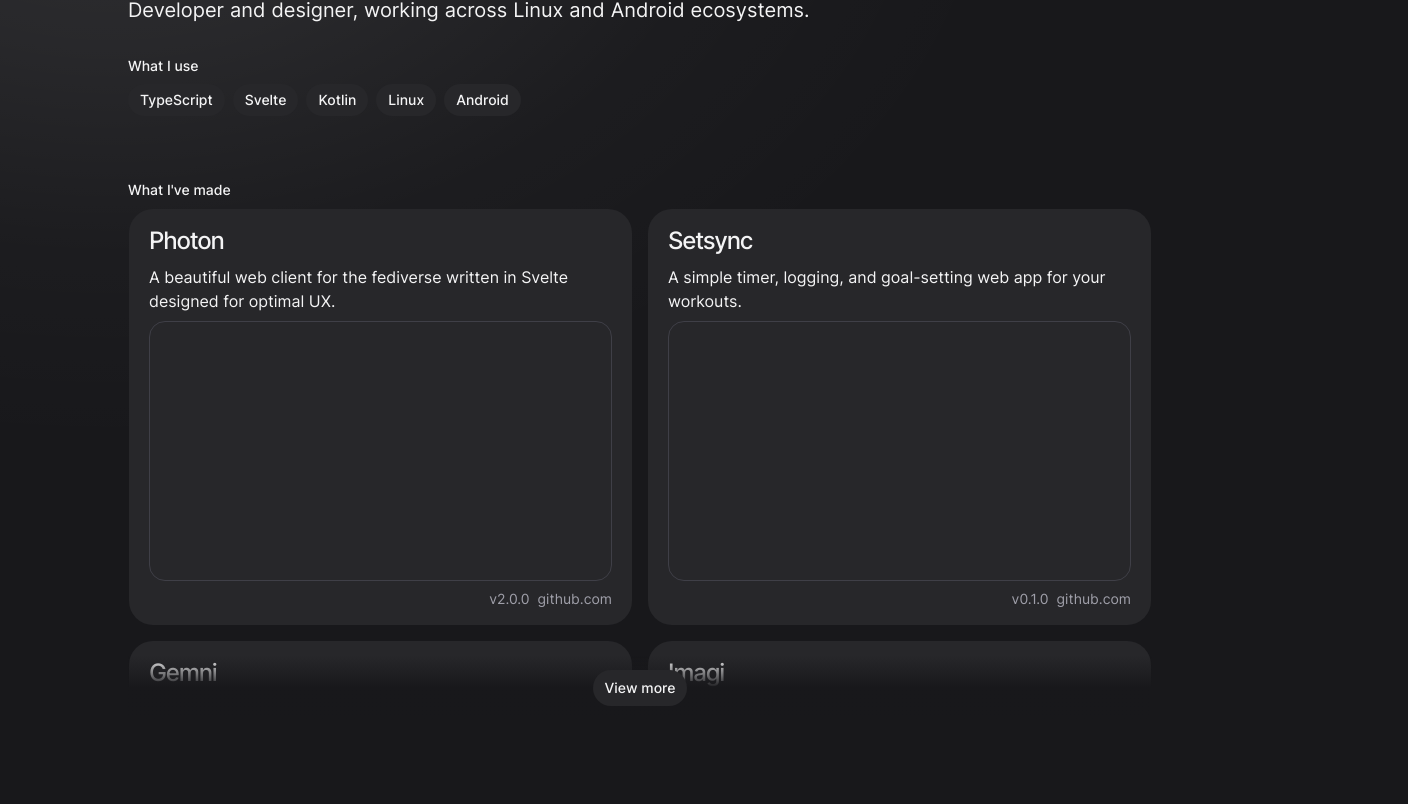
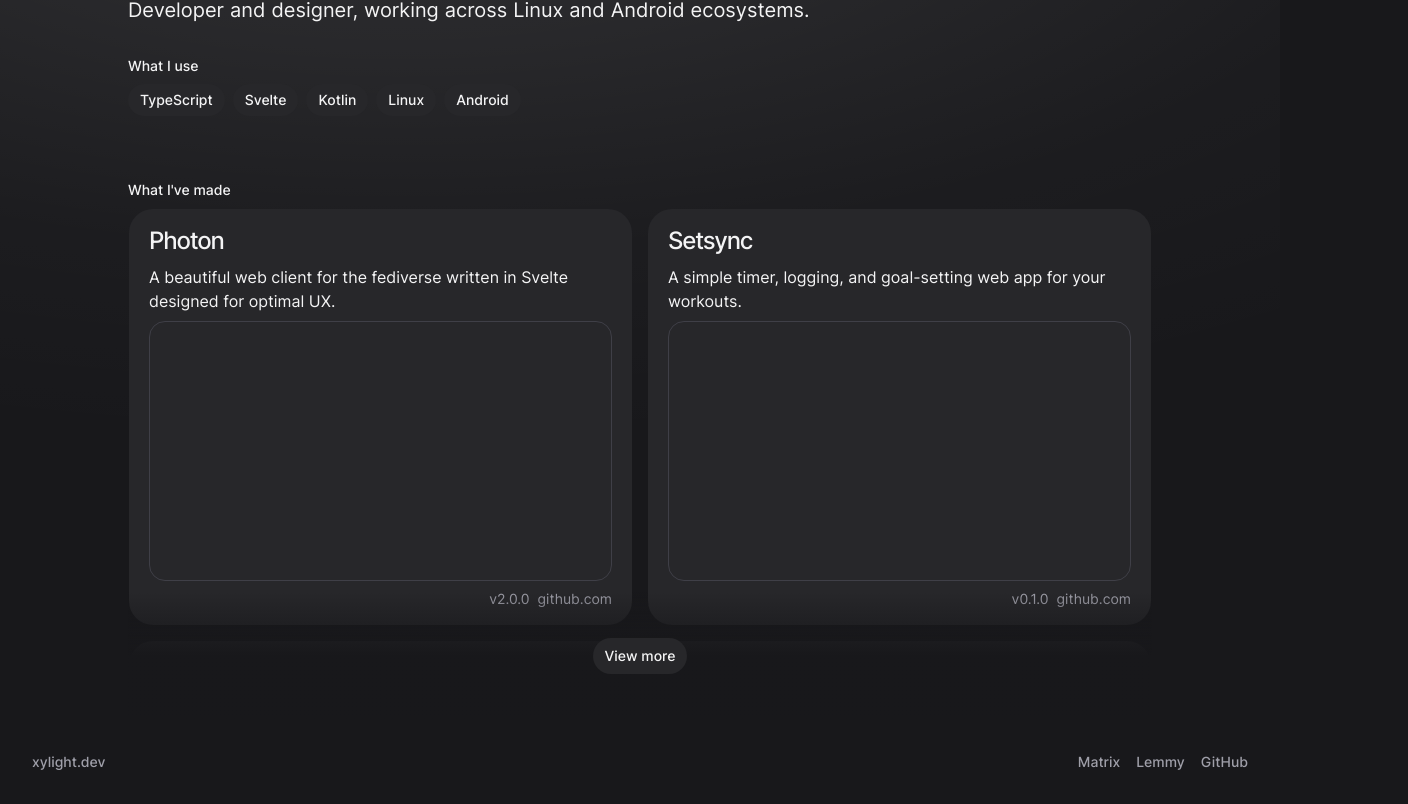
Before and after one commit to Xyphyn/xyphyn.github.io, a SvelteKit app: page / in a window 1280 px wide. Shown: the part 164-968 px from the top of the page, 1408 px wide, since content can reach past the window. Before the commit the page ends 884 px from the top, so only its background shows below. Built offline with nearby package versions, Linux system fonts and the light colour scheme.

Commit message:
misc: add a footer

```diff
--- a/package.json
+++ b/package.json
@@ -15,6 +15,7 @@
 	},
 	"devDependencies": {
 		"@sveltejs/adapter-auto": "^6.0.0",
+		"@sveltejs/adapter-static": "^3.0.8",
 		"@sveltejs/enhanced-img": "^0.6.0",
 		"@sveltejs/kit": "^2.16.0",
 		"@sveltejs/vite-plugin-svelte": "^5.0.0",
--- a/src/routes/+layout.svelte
+++ b/src/routes/+layout.svelte
@@ -1,9 +1,18 @@
 <script lang="ts">
-	import '../app.css';
+	import '../app.css'
 
-	let { children } = $props();
+	let { children } = $props()
 </script>
 
-<div class="min-h-screen w-full">
+<div class="min-h-screen w-full flex flex-col">
 	{@render children()}
+	<footer class="mt-auto flex flex-row px-8 w-full text-zinc-400 font-medium text-sm py-8 gap-4">
+		<div>xylight.dev</div>
+		<div class="flex-1"></div>
+		<div class="flex flex-row flex-wrap gap-4">
+			<a class="hover:underline" href="https://matrix.to/#/@xylightsucks:matrix.org">Matrix</a>
+			<a class="hover:underline" href="https://lemdro.id/u/Xylight">Lemmy</a>
+			<a class="hover:underline" href="https://github.com/Xyphyn">GitHub</a>
+		</div>
+	</footer>
 </div>
--- /dev/null
+++ b/src/routes/+layout.ts
@@ -0,0 +1 @@
+export const prerender = true
--- a/src/routes/+page.svelte
+++ b/src/routes/+page.svelte
@@ -118,7 +118,7 @@
 
 			{#if !expandProjects}
 				<div
-					class="bg-gradient-to-b from-zinc-900/0 via-zinc-900 to-zinc-900 h-16 absolute bottom-0 w-full flex items-center justify-center"
+					class="bg-gradient-to-b from-zinc-900/0 via-zinc-900 to-zinc-900 h-32 absolute bottom-0 w-full flex items-center justify-center"
 				>
 					<button onclick={() => (expandProjects = true)}>
 						<ContainerLighting
@@ -138,12 +138,12 @@
 <style>
 	.glow-container {
 		position: absolute;
-		width: 48rem;
+		width: 100%;
 		height: 48rem;
+		max-width: 100%;
 		z-index: -1;
 		top: -10%;
-		left: -10%;
-		overflow: visible; /* Crucial to allow the glow to extend visibly */
+		overflow: hidden;
 	}
 
 	.glow {
@@ -152,6 +152,7 @@
 		height: 150%; /* Makes the .glow element 150% of its parent .glow-container */
 		top: -25%; /* Offsets the larger .glow element to center its effect relative to .glow-container */
 		left: -25%; /* Offsets the larger .glow element to center its effect relative to .glow-container */
+		overflow: hidden;
 	}
 
 	.glow::before {
--- a/svelte.config.js
+++ b/svelte.config.js
@@ -1,11 +1,12 @@
-import { mdsvex } from 'mdsvex';
-import adapter from '@sveltejs/adapter-auto';
-import { vitePreprocess } from '@sveltejs/vite-plugin-svelte';
+import { mdsvex } from 'mdsvex'
+import adapter from '@sveltejs/adapter-auto'
+import { vitePreprocess } from '@sveltejs/vite-plugin-svelte'
+import staticAdapter from '@sveltejs/adapter-static'
 
 const config = {
 	preprocess: [vitePreprocess(), mdsvex()],
-	kit: { adapter: adapter() },
+	kit: { adapter: staticAdapter() },
 	extensions: ['.svelte', '.svx']
-};
+}
 
-export default config;
+export default config
```
Also changed, not shown: 1 other file (tests, documents, lock files or other folders).
